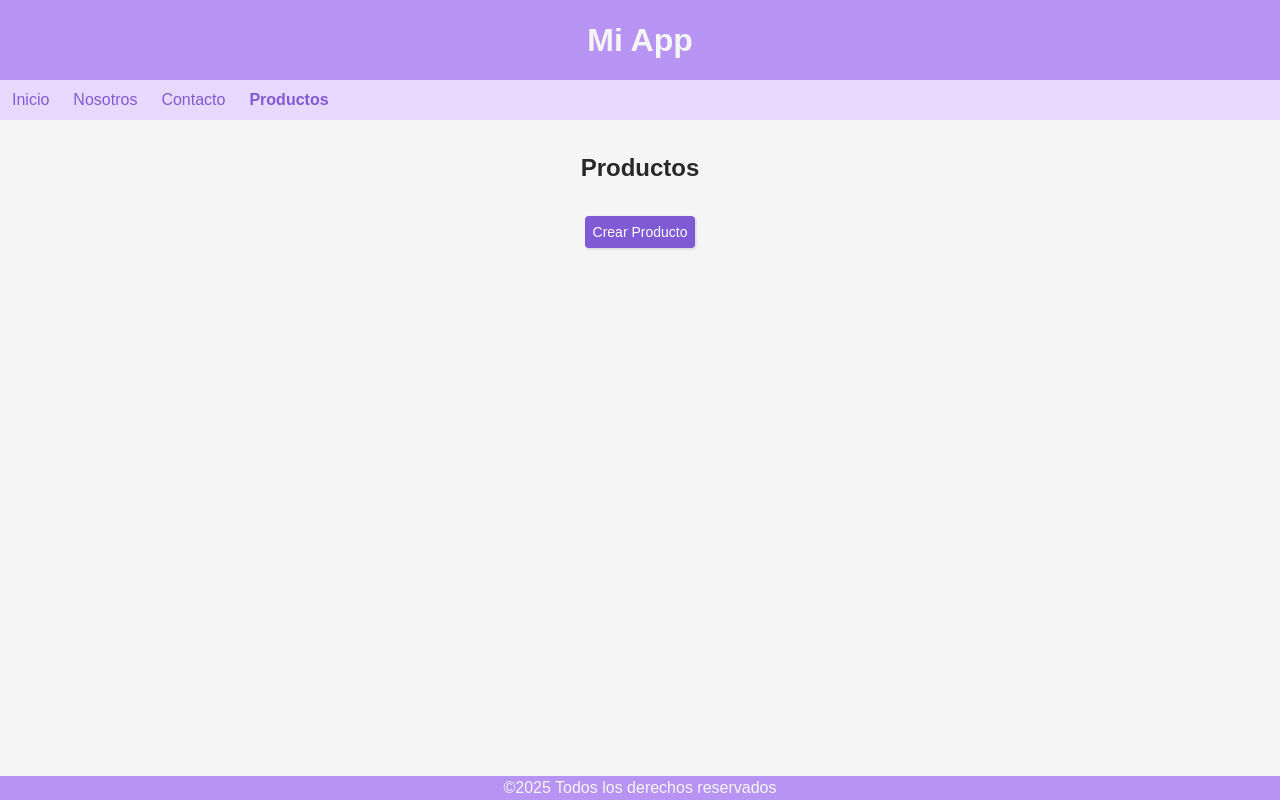
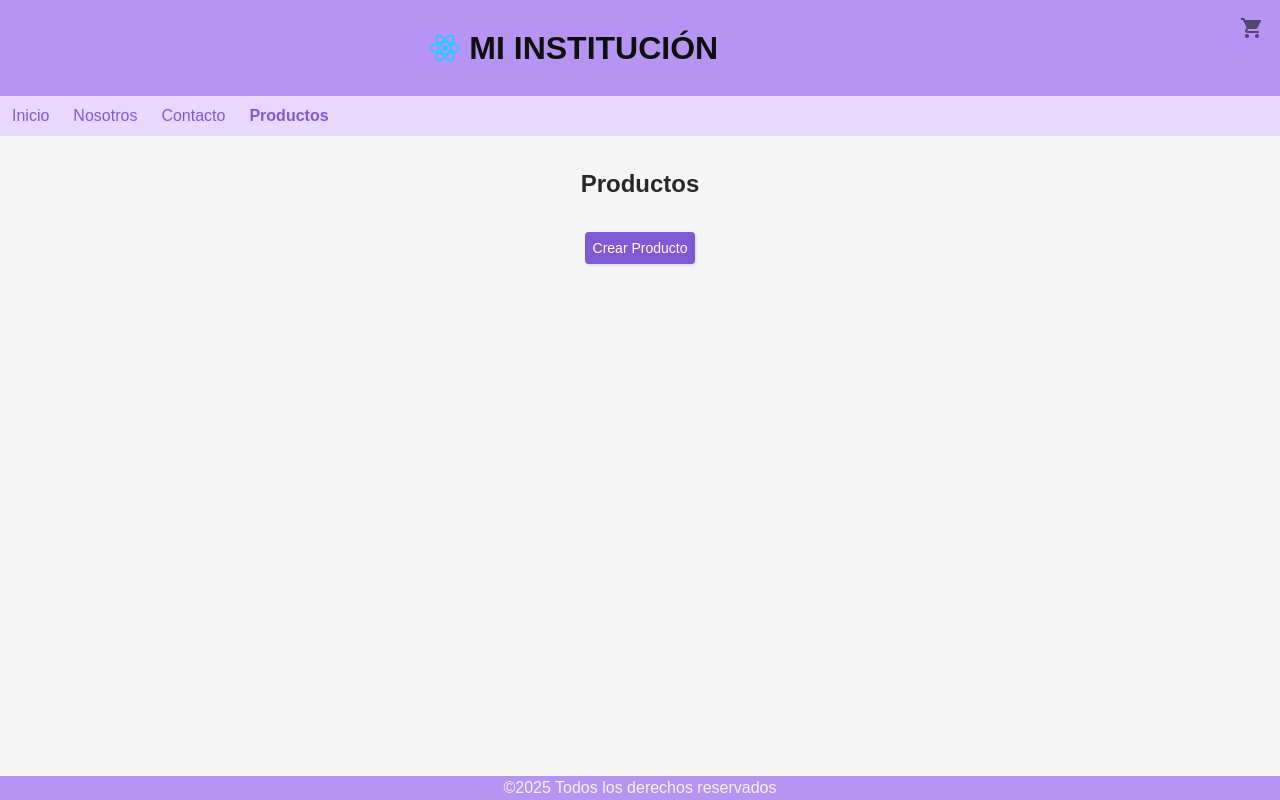
Before and after one commit to serinformatico/PROYECTO-INTEGRADOR-EIT, a React (Vite) app: page /products in a window 1280 px wide. Built offline with nearby package versions, Linux system fonts and the light colour scheme.

Commit message:
Agregamos IconButton y header

```diff
--- /dev/null
+++ b/src/components/icon-buttons/IconButton.jsx
@@ -0,0 +1,21 @@
+import { IconButton as IconButtonMui } from "@mui/material";
+import PropTypes from "prop-types";
+import "./icon-button.scss";
+
+const IconButton = (props) => {
+    const { children, className, ...restProps } = props;
+    const classes = `icon-button ${className ?? ""}`;
+
+    return (
+        <IconButtonMui className={classes} {...restProps}>
+            {children}
+        </IconButtonMui>
+    );
+};
+
+IconButton.propTypes = {
+    children: PropTypes.node.isRequired,
+    className: PropTypes.string,
+};
+
+export default IconButton;
--- /dev/null
+++ b/src/components/icon-buttons/IconButtonBadge.jsx
@@ -0,0 +1,24 @@
+import { Badge } from "@mui/material";
+import PropTypes from "prop-types";
+import IconButton from "./IconButton";
+
+const IconButtonBadge = (props) => {
+    const { children, badgeContent, className, ...restProps } = props;
+    const classes = `icon-button-badge ${className ?? ""}`;
+
+    return (
+        <IconButton className={classes} {...restProps}>
+            <Badge badgeContent={badgeContent} color="secundary">
+                {children}
+            </Badge>
+        </IconButton>
+    );
+};
+
+IconButtonBadge.propTypes = {
+    children: PropTypes.node.isRequired,
+    badgeContent: PropTypes.number.isRequired,
+    className: PropTypes.string,
+};
+
+export default IconButtonBadge;
--- /dev/null
+++ b/src/components/icon-buttons/icon-button.scss
@@ -0,0 +1,13 @@
+@use "@/scss/variables" as var;
+
+.icon-button {
+    color: var.$color-neutro-800;
+
+    &:hover {
+        background-color: var.$color-dark-alpha-100 !important;
+    }
+
+    &:active {
+        background-color: var.$color-dark-alpha-300 !important;
+    }
+}
--- /dev/null
+++ b/src/components/icon-buttons/index.js
@@ -0,0 +1,2 @@
+export { default as IconButton } from "./IconButton";
+export { default as IconButtonBadge } from "./IconButtonBadge";
--- a/src/components/layout/header/Header.jsx
+++ b/src/components/layout/header/Header.jsx
@@ -1,10 +1,23 @@
-import { Text } from "@/components/texts";
+import { IconButtonBadge } from "@/components/icon-buttons";
+import AppContext from "@/contexts/AppContext";
+import { ShoppingCart as ShoppingCartIcon } from "@mui/icons-material";
+import { useContext } from "react";
 import "./header.scss";
+import InstitutionLogo from "./institution-logo/InstitutionLogo";
 
 const Header = () => {
+    const { shoppingCartContext } = useContext(AppContext);
+    const { totalQuantity } = shoppingCartContext;
+
     return (
         <header className="header">
-            <Text className="header__title" variant="h1">Mi App</Text>
+            <InstitutionLogo className="header_institution"/>
+            <IconButtonBadge
+                className="header__shopping-cart"
+                badgeContent={totalQuantity ?? 0}>
+                <ShoppingCartIcon/>
+            </IconButtonBadge>
+
         </header>
     );
 };
--- a/src/components/layout/header/header.scss
+++ b/src/components/layout/header/header.scss
@@ -2,7 +2,21 @@
 
 .header {
     grid-area: header;
+
+    display: grid;
+    grid-template-columns: repeat(3, 1fr);
     background-color: var.$color-primary-500;
+    padding: var.$spacing-sm;
+
+    :first-child {
+        grid-column: 2;
+    }
+
+    :last-child {
+        grid-column: 3;
+        justify-self: end;
+        align-self: start;
+    }
 
     &__title {
         color: var.$color-neutro-200;
--- /dev/null
+++ b/src/components/layout/header/institution-logo/InstitutionLogo.jsx
@@ -0,0 +1,22 @@
+import logo from "@/assets/images/logo.png";
+import { Text } from "@/components/texts";
+import PropTypes from "prop-types";
+import "./institution-logo.scss";
+
+const InstitutionLogo = (props) => {
+    const { className, ...restProps } = props;
+    const classes = `institution-logo ${className ?? ""}`;
+
+    return (
+        <div className={classes} {...restProps}>
+            <img className="institution-logo__logo" src={logo} alt="Logo de la institución"/>
+            <Text className="institution-logo__title" variant="h1">Mi Institución</Text>
+        </div>
+    );
+};
+
+InstitutionLogo.propTypes = {
+    className: PropTypes.string,
+};
+
+export default InstitutionLogo;
--- /dev/null
+++ b/src/components/layout/header/institution-logo/institution-logo.scss
@@ -0,0 +1,19 @@
+@use "@/scss/variables" as var;
+
+.institution-logo {
+    display: flex;
+    align-items: center;
+    gap: var.$spacing-sm;
+
+    &__logo {
+        height: fit-content;
+        width: var.$font-size-xxl;
+    }
+
+    &__title {
+        font-size: var.$font-size-xxl;
+        font-weight: var.$font-weight-bold;
+        text-transform: uppercase;
+    }
+
+}
--- a/src/pages/products/product-item/ProductItem.jsx
+++ b/src/pages/products/product-item/ProductItem.jsx
@@ -1,8 +1,10 @@
 import { ButtonPrimary } from "@/components/buttons";
 import { Skeleton } from "@/components/skeleton";
 import { Text } from "@/components/texts";
+import AppContext from "@/contexts/AppContext";
 import { CardActionArea, Card as MuiCard } from "@mui/material";
 import PropTypes from "prop-types";
+import { useContext } from "react";
 import "./product-item.scss";
 
 const ProductItem = (props) => {
@@ -13,7 +15,18 @@ const ProductItem = (props) => {
         ...restProps
     } = props;
 
+    const { shoppingCartContext } = useContext(AppContext);
+    const { addArticle, subtractArticle } = shoppingCartContext;
+
     const classes = `product-item ${className ?? ""}`;
+
+    const handleAddArticle = () => {
+        addArticle(product.id, 1);
+    };
+
+    const handleSubtractArticle = () => {
+        subtractArticle(product.id, 1);
+    };
 
     return (
         <MuiCard className={classes} {...restProps}>
@@ -37,10 +50,10 @@ const ProductItem = (props) => {
 
             <div className="product-item__actions">
                 <Skeleton className="product-item__actions--skeleton" isLoading={isLoading}>
-                    <ButtonPrimary size="sm">+</ButtonPrimary>
+                    <ButtonPrimary size="sm" onClick={handleAddArticle}>+</ButtonPrimary>
                 </Skeleton>
                 <Skeleton className="product-item__actions--skeleton" isLoading={isLoading}>
-                    <ButtonPrimary size="sm">-</ButtonPrimary>
+                    <ButtonPrimary size="sm" onClick={handleSubtractArticle}>-</ButtonPrimary>
                 </Skeleton>
             </div>
         </MuiCard>
@@ -49,6 +62,7 @@ const ProductItem = (props) => {
 
 ProductItem.propTypes = {
     product: PropTypes.shape({
+        id: PropTypes.number.isRequired,
         imagePath: PropTypes.string.isRequired,
         imageAlt:PropTypes.string.isRequired,
         title:PropTypes.string.isRequired,
```
